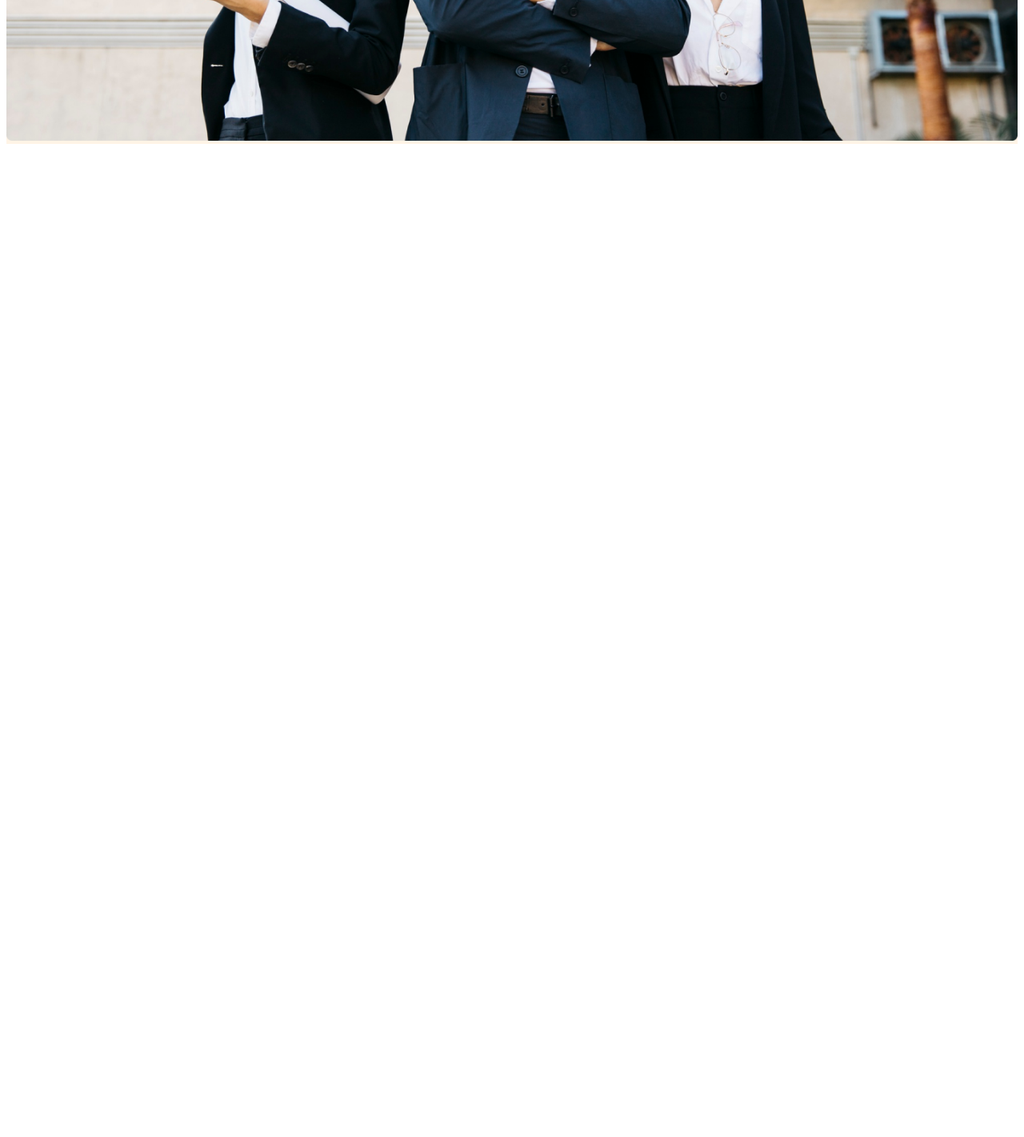
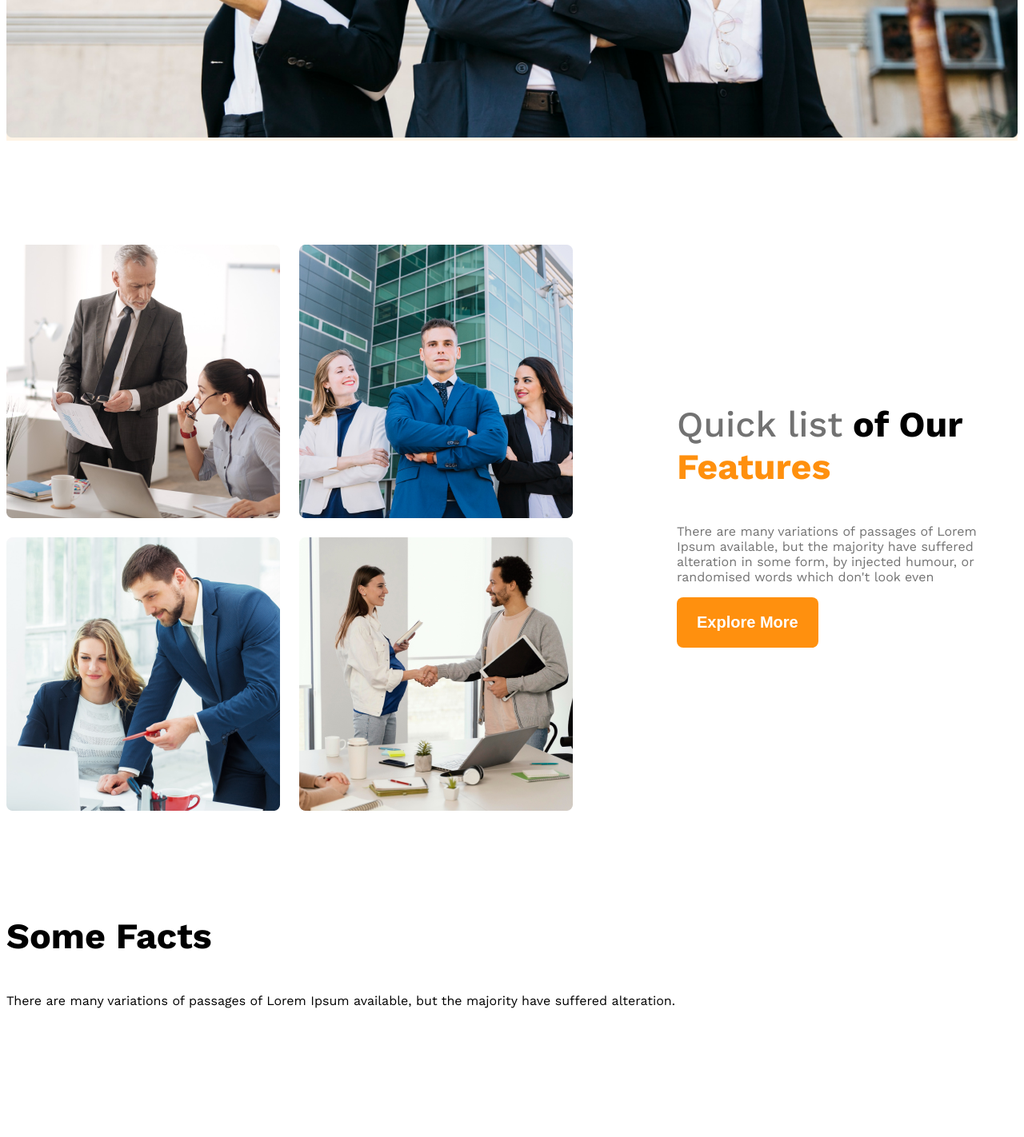
Before and after one commit to Parthaprotimdev/g-3-architect-projects, a plain HTML site: page index.html in a window 1280 px wide. Shown: the part 992-2414 px from the top of the page at 80% size. Before the commit the page ends 1180 px from the top, so only its background shows below. Drawn offline with nearby package versions, Linux system fonts and the light colour scheme.

Commit message:
made team responsive added more style

```diff
--- a/index.html
+++ b/index.html
@@ -29,10 +29,71 @@
       <div class="banner">
         <div class="banner-content">
           <h1 class="banner-title">Brand New Group of Architects</h1>
-          <p>There are many variations of passages of Lorem Ipsum available, but the majority have suffered alteration in some form, by injected humour, or randomised words which don't look even</p>
-          <button class="btn-primary">Explore More</button></div>
-      <img class="banner-image" src="images/banner.png" alt="">
-    </div>
+          <p>
+            There are many variations of passages of Lorem Ipsum available, but
+            the majority have suffered alteration in some form, by injected
+            humour, or randomised words which don't look even
+          </p>
+          <button class="btn-primary">Explore More</button>
+        </div>
+        <img class="banner-image" src="images/banner.png" alt="" />
+      </div>
     </header>
+    <main>
+      <section class="teams display-flex">
+        <div class="team-img-container">
+          <img
+            src="images/team1.png"
+            alt="two architect discussing about design"
+          />
+          <img src="images/team2.png" alt="" />
+          <img src="images/team3.png" alt="" />
+          <img src="images/team4.png" alt="" />
+        </div>
+        <div class="our-features">
+          <h3 class="section-title">
+            <span id="Quick-list" class="text-light-gray">Quick list</span>
+            <span>of Our</span> <span class="text-primary">Features</span>
+          </h3>
+          <p class="feature-descripption text-light-gray">
+            There are many variations of passages of Lorem Ipsum available, but
+            the majority have suffered alteration in some form, by injected
+            humour, or randomised words which don't look even
+          </p>
+          <button class="btn-primary">Explore More</button>
+        </div>
+      </section>
+      <!-- 3rd section -->
+      <section>
+        <h3 class="section-title">Some Facts</h3>
+        <p class="text-light-gra">
+          There are many variations of passages of Lorem Ipsum available, but
+          the majority have suffered alteration.
+        </p>
+        <div class="facts-container">
+          <!-- .fact*4>img.fact-icon+h4.fact-number+h5.fact-name -->
+          <fact>
+            <img src="" alt="" class="fact-icon" />
+            <h4 class="fact-number"></h4>
+            <h5 class="fact-name"></h5>
+          </fact>
+          <fact>
+            <img src="" alt="" class="fact-icon" />
+            <h4 class="fact-number"></h4>
+            <h5 class="fact-name"></h5>
+          </fact>
+          <fact>
+            <img src="" alt="" class="fact-icon" />
+            <h4 class="fact-number"></h4>
+            <h5 class="fact-name"></h5>
+          </fact>
+          <fact>
+            <img src="" alt="" class="fact-icon" />
+            <h4 class="fact-number"></h4>
+            <h5 class="fact-name"></h5>
+          </fact>
+        </div>
+      </section>
+    </main>
   </body>
 </html>
--- a/styles/style.css
+++ b/styles/style.css
@@ -8,6 +8,23 @@
 }
 .display-flex {
   display: flex;
+}
+.btn-primary {
+  border-radius: 8px;
+  background: #ff900e;
+  color: #ffffff;
+  padding: 20px 25px;
+  font-size: 1.25rem;
+  font-weight: 600;
+  border: none;
+  margin-bottom: 50px;
+}
+main {
+  max-width: 1440px;
+  margin: 0 auto;
+}
+main > section {
+  margin-top: 130px;
 }
 /* header */
 /* shared styles */
@@ -23,6 +40,9 @@
 .nav-link {
   text-decoration: none;
   font-weight: 500;
+}
+.text-primary {
+  color: #ff900e;
 }
 
 .text-gray {
@@ -52,20 +72,49 @@
   font-weight: 700;
   font-size: 4rem;
 }
-.btn-primary {
-  border-radius: 8px;
-  background: #ff900e;
-  color: #ffffff;
-  padding: 20px 25px;
-  font-size: 1.25rem;
-  margin-bottom: 50px;
-}
+
 .banner-image {
   width: 100%;
 }
+/* team and feature related  */
+.teams {
+  align-items: center;
+}
+
+.team-img-container {
+  display: grid;
+  grid-template-columns: repeat(2, 1fr);
+  gap: 24px;
+}
+.our-features {
+  margin-left: 130px;
+  max-width: 530px;
+}
+.section-title {
+  font-size: 2.8rem;
+  font-weight: 700;
+}
+#Quick-list {
+  font-weight: 500;
+}
 @media screen and (max-width: 576px) {
   .navbar,
-  .nav-link {
+  .nav-links,
+  .teams {
     flex-direction: column;
   }
+  .team-img-container {
+    grid-template-columns: repeat(1, 1fr);
+  }
+  .our-features {
+    margin-left: 20px;
+  }
 }
+@media screen and (min-width: 576px) and (max-width: 992px) {
+  .teams {
+    flex-direction: column;
+  }
+  .our-features {
+    margin-left: 50px;
+  }
+}
```
